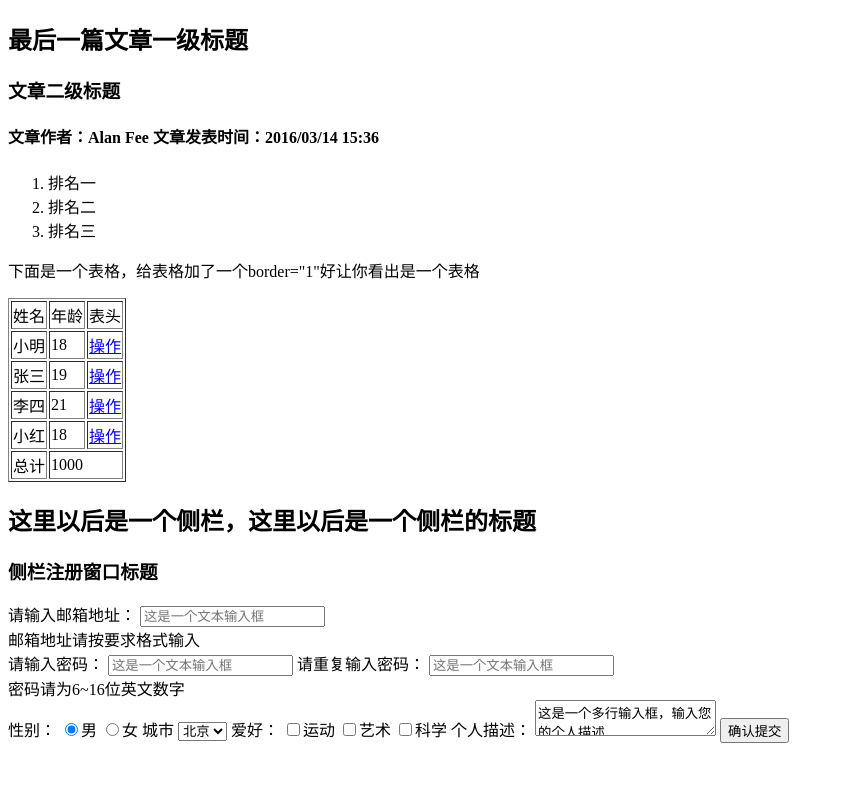
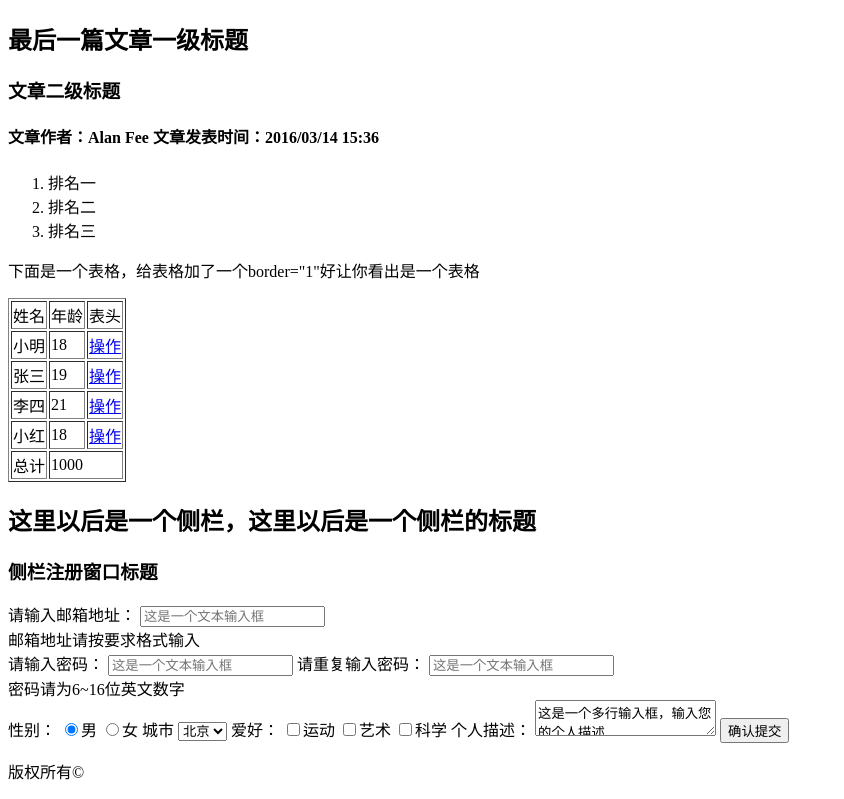
Before and after one commit to onedream27/web-ife-demo, a plain HTML site: page firstStage/taskOne/index.html in a window 1280 px wide. Shown: the part 4847-5646 px from the top of the page, without its empty margins (0-844 px from the left). Before the commit the page ends 5598 px from the top, so only its background shows below. Drawn offline with Linux system fonts and the light colour scheme.

Commit message:
add copyright mark

```diff
--- a/firstStage/taskOne/index.html
+++ b/firstStage/taskOne/index.html
@@ -185,6 +185,6 @@
 		<textarea>这是一个多行输入框，输入您的个人描述</textarea>
 		<input type="submit" value="确认提交">
 	</form>
-
+<p>版权所有&copy</p>
 </body>
 </html>
```
